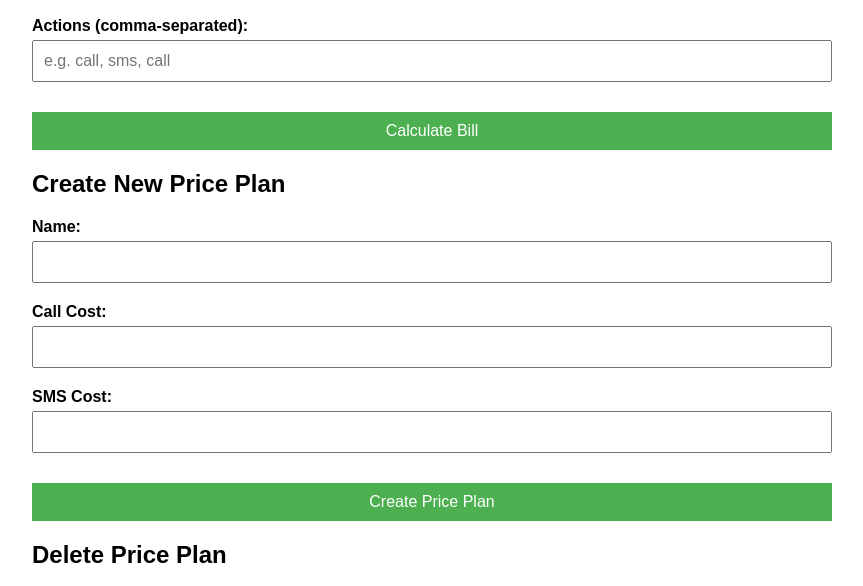
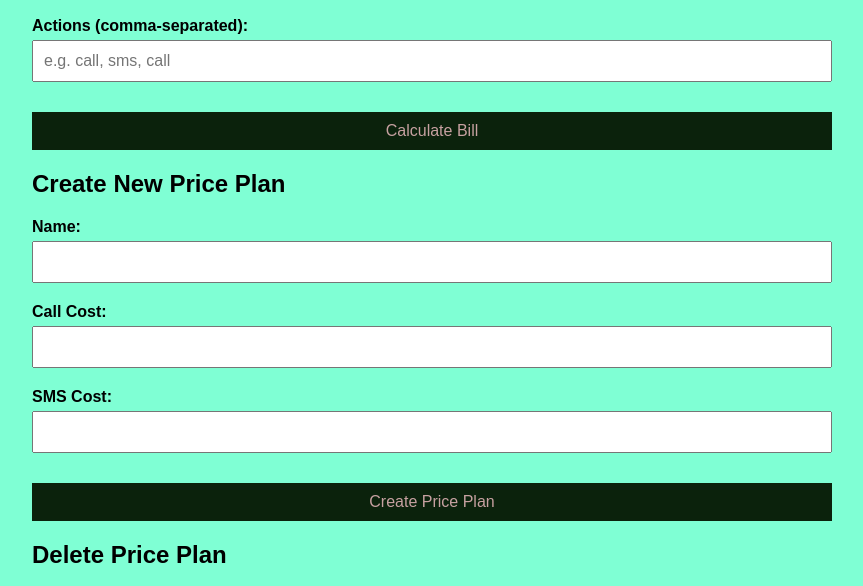
Before and after one commit to lindokuhlentshangase/total_phone-bill_price_plans--with_sqlite-, a website: page public/index.html in a window 1280 px wide. Shown: the part 167-753 px from the top of the page, without its empty margins (208-1071 px from the left). Drawn offline with Linux system fonts and the light colour scheme; no server answers.

Commit message:
last changes

```diff
--- a/public/index.html
+++ b/public/index.html
@@ -13,6 +13,7 @@
             max-width: 800px;
             margin-left: auto;
             margin-right: auto;
+            background-color: aquamarine;
         }
 
         h1 {
@@ -39,8 +40,8 @@
         }
 
         button {
-            background-color: #4CAF50;
-            color: white;
+            background-color: #0b220c;
+            color: rgb(199, 161, 161);
             border: none;
             cursor: pointer;
             margin-top: 10px;
--- a/public/style.css
+++ b/public/style.css
@@ -35,7 +35,7 @@ body {
   }
 
   .message {
-    background-color: #fcfcfc;
+    background-color: #ffaaaa;
     border: 1px solid #ddd;
     padding: 10px;
   }
```
Also changed, not shown: 1 other file.
